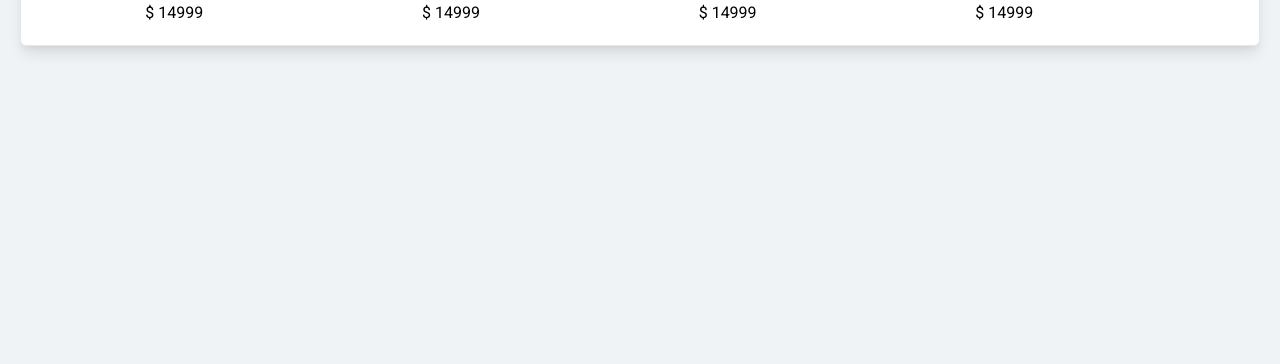
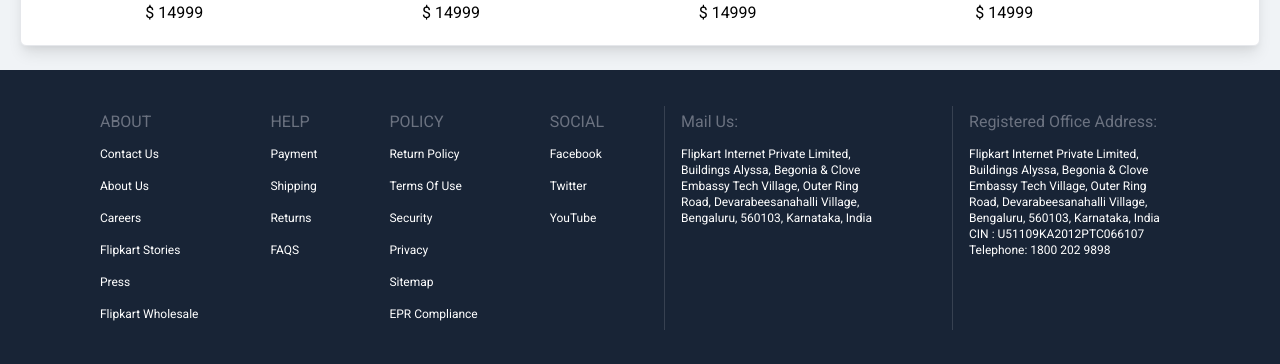
Before and after one commit to RajatWankhede14/flipkart_clone_app, a React (Create React App) app: page / in a window 1280 px wide. Shown: the part 934-1298 px from the top of the page. Before the commit the page ends 1004 px from the top, so only its background shows below. Built offline with nearby package versions, Linux system fonts and the light colour scheme.

Commit message:
footer component added

```diff
--- a/src/App.css
+++ b/src/App.css
@@ -26,3 +26,10 @@ body {
   overflow-x: scroll;
   /* flex-direction: column; */
 }
+
+/* Footer */
+
+.footer {
+  background-color: #182436;
+  color: #ffffff;
+}
--- /dev/null
+++ b/src/components/Footer.js
@@ -0,0 +1,71 @@
+import React from "react";
+import "../App.css";
+import FooterCList from "./FooterCList";
+import InfoCard from "./InfoCard";
+function Footer() {
+  return (
+    <footer className="footer">
+      <div className="mx-10 py-9 flex justify-evenly">
+        <FooterCList
+          title="About"
+          list={[
+            "Contact Us",
+            "About Us",
+            "Careers",
+            "Flipkart Stories",
+            "Press",
+            "Flipkart Wholesale",
+          ]}
+        />
+        <FooterCList
+          title="Help"
+          list={["Payment", "Shipping", "Returns", "FAQS"]}
+        />
+        <FooterCList
+          title="Policy"
+          list={[
+            "Return Policy",
+            "Terms Of Use",
+            "Security",
+            "Privacy",
+            "Sitemap",
+            "EPR Compliance",
+          ]}
+        />
+        <FooterCList title="Social" list={["Facebook", "Twitter", "YouTube"]} />
+        <InfoCard
+          title="Mail Us:"
+          info="Flipkart Internet Private Limited,
+Buildings Alyssa, Begonia &
+Clove Embassy Tech Village,
+Outer Ring Road, Devarabeesanahalli Village,
+Bengaluru, 560103,
+Karnataka, India"
+        />
+        <InfoCard
+          title="Registered Office Address:"
+          info="Flipkart Internet Private Limited,
+
+Buildings Alyssa, Begonia &
+
+Clove Embassy Tech Village,
+
+Outer Ring Road, Devarabeesanahalli Village,
+
+Bengaluru, 560103,
+
+Karnataka, India
+
+CIN : U51109KA2012PTC066107
+
+Telephone: 1800 202 9898
+
+"
+        />
+      </div>
+      <hr className="text-gray-800" />
+    </footer>
+  );
+}
+
+export default Footer;
--- /dev/null
+++ b/src/components/FooterCList.js
@@ -0,0 +1,18 @@
+import React from "react";
+
+function FooterCList({ title, list }) {
+  return (
+    <section className="px-3">
+      <h1 className="text-gray-500 text-base py-1 uppercase">{title}</h1>
+      <ul>
+        {list.map((link) => (
+          <li className="text-xs py-2 cursor-pointer hover:underline">
+            {link}
+          </li>
+        ))}
+      </ul>
+    </section>
+  );
+}
+
+export default FooterCList;
--- /dev/null
+++ b/src/components/InfoCard.js
@@ -0,0 +1,12 @@
+import React from "react";
+
+function InfoCard({ title, info }) {
+  return (
+    <div className="w-60 px-4 border-l border-gray-700">
+      <h1 className="text-gray-500 text-base py-1">{title}</h1>
+      <p className="text-xs py-2">{info}</p>
+    </div>
+  );
+}
+
+export default InfoCard;
--- a/src/components/ProductCards.js
+++ b/src/components/ProductCards.js
@@ -4,7 +4,7 @@ import "../App.css";
 
 function ProductCards() {
   let arr = [];
-  for (let i = 0; i < 20; i++) {
+  for (let i = 0; i < 12; i++) {
     arr.push(i);
   }
   return (
--- a/src/screens/HomeScreen.js
+++ b/src/screens/HomeScreen.js
@@ -3,6 +3,7 @@ import Navbar from "../components/Navbar";
 import Categories from "../components/Categories";
 import Banner from "../components/Banner";
 import ProductSection from "../components/ProductSection";
+import Footer from "../components/Footer";
 
 function HomeScreen() {
   return (
@@ -12,6 +13,7 @@ function HomeScreen() {
       <Banner />
 
       <ProductSection title="Deals of the Day" />
+      <Footer />
     </div>
   );
 }
```
